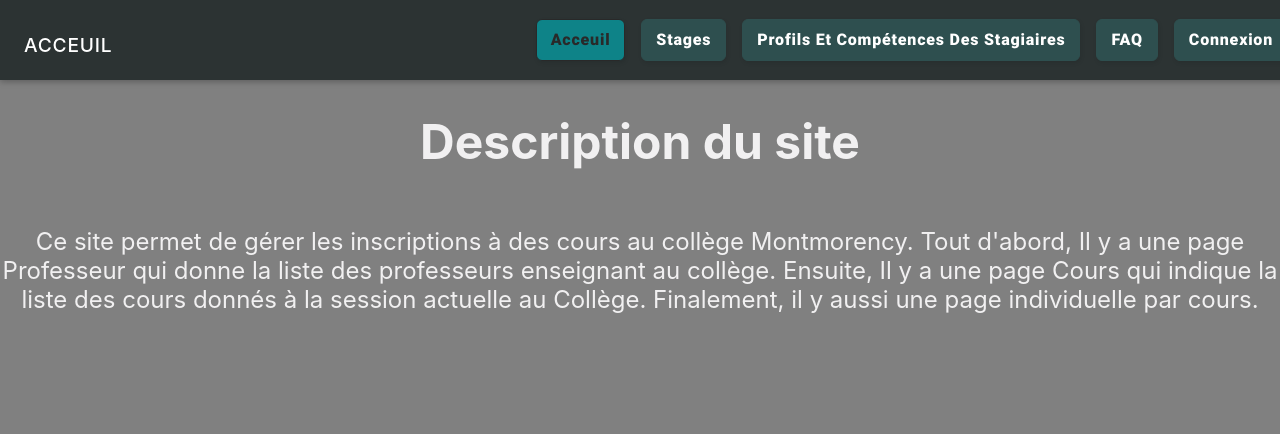
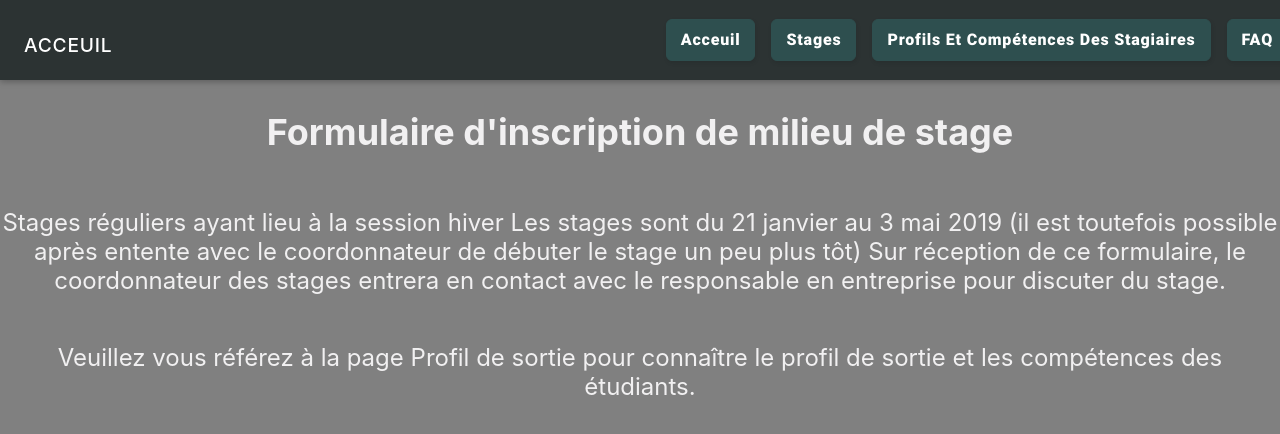
Before and after one commit to DiegoRanon/Projet, a React (Create React App) app in the folder frontend/: page /stage/directive-employeur in a window 1280 px wide. Before the commit this address led to /. Shown: the top 434 px of the page. Built offline with nearby package versions, Linux system fonts and the light colour scheme.

Commit message:
Commit petites modifications

```diff
--- a/frontend/src/components/App.js
+++ b/frontend/src/components/App.js
@@ -17,89 +17,36 @@ import { AuthContext } from "../shared/context/auth-context";
 import DirectiveEtudiant from "../shared/user/pages/DirectiveEtudiant";
 import DirectiveEmployeur from "../shared/user/pages/DirectiveEmployeur";
 
-import Connexion from "../shared/user/pages/Connexion";
+
 
 function App() {
-  const [isLoggedIn, setIsLoggedIn] = useState(false);
-  const [userId, setUserId] = useState(false);
 
-  const login = useCallback((userId) => {
-    setIsLoggedIn(true);
-    setUserId(userId);
-  }, []);
-
-  const logout = useCallback(() => {
-    setIsLoggedIn(false);
-    setUserId(null);
-  }, []);
-
-  let routes;
-
-
-
-  if(isLoggedIn) {
-    routes =  (
-      <Switch>
-        <Route path="/" exact>
-          <Acceuil />
-        </Route>
-
-        <Route path="/stage/directive-etudiant">
-          <DirectiveEtudiant />
-        </Route>
-
-
-        <Route path="/profil-competence-stagiaires" exact>
-          <ProfilEtCompetence />
-        </Route>
-        <Route path="/FAQ" exact>
-          <Faq />
-        </Route>
-
-        <Route path="/connexion" exact>
-          <Connexion />
-        </Route>
-        <Redirect to="/" />
-      </Switch>
-
-  )
-  } else {
-    routes =  (
+  return (
+      <Router>
+        <MainNavigation />
+        <main>
         <Switch>
           <Route path="/" exact>
             <Acceuil />
           </Route>
-
           <Route path="/stage/directive-etudiant">
             <DirectiveEtudiant />
           </Route>
 
+          <Route path="/stage/directive-employeur">
+            <DirectiveEmployeur />
+          </Route>
 
           <Route path="/profil-competence-stagiaires" exact>
             <ProfilEtCompetence />
           </Route>
-          <Route path="/FAQ" exact>
+          <Route path="/faq" exact>
             <Faq />
-          </Route>
-
-          <Route path="/connexion" exact>
-            <Connexion />
           </Route>
           <Redirect to="/" />
         </Switch>
-
-    )
-  }
-
-  return (
-    <AuthContext.Provider
-      value={{ isLoggedIn: isLoggedIn, userId:userId, login: login, logout: logout }}
-    >
-      <Router>
-        <MainNavigation />
-        <main>{routes}</main>
+        </main>
       </Router>
-    </AuthContext.Provider>
   );
 }
 
--- a/frontend/src/shared/Navigation/NavLinks.js
+++ b/frontend/src/shared/Navigation/NavLinks.js
@@ -1,12 +1,10 @@
 import React, { useContext } from "react";
 import { NavLink } from "react-router-dom";
 
-import { AuthContext } from "../context/auth-context";
 
 import "./NavLinks.css";
 
 function NavLinks(props) {
-  const auth = useContext(AuthContext);
   return (
     <ul className="nav-links">
       <li>
@@ -20,6 +18,12 @@ function NavLinks(props) {
           <li>
             <NavLink to="/stage/directive-etudiant">Directive Étudiant</NavLink>
           </li>
+
+          <li>
+            <NavLink to="/stage/directive-employeur">
+              Directive Employeur
+            </NavLink>
+          </li>
         </ul>
       </li>
       <li>
@@ -27,20 +31,9 @@ function NavLinks(props) {
           Profils et compétences des stagiaires
         </NavLink>
       </li>
-
       <li>
         <NavLink to="/faq">FAQ</NavLink>
       </li>
-      {!auth.isLoggedIn && (
-        <li>
-          <NavLink to="/connexion">Connexion</NavLink>
-        </li>
-      )}
-      {auth.isLoggedIn && (
-        <li>
-          <button onClick={auth.logout}>Déconnexion</button>
-        </li>
-      )}
     </ul>
   );
 }
--- a/frontend/src/shared/components/Navigation/MainHeader.css
+++ /dev/null
@@ -1,23 +0,0 @@
-.main-header {
-  width: 100%;
-  height: 4rem;
-  display: flex;
-  align-items: center;
-  position: fixed;
-  top: 0;
-  left: 0;
-  background: #ff0055;
-  box-shadow: 0 2px 6px rgba(0, 0, 0, 0.26);
-  padding: 0 1rem;
-  z-index: 5;
-}
-
-main {
-  margin-top: 5rem;
-}
-
-@media (min-width: 768px) {
-  .main-header {
-    justify-content: space-between;
-  }
-}
--- a/frontend/src/shared/components/Navigation/MainNavigation.css
+++ /dev/null
@@ -1,45 +0,0 @@
-.main-navigation__menu-btn {
-  width: 3rem;
-  height: 3rem;
-  background: transparent;
-  border: none;
-  display: flex;
-  flex-direction: column;
-  justify-content: space-around;
-  margin-right: 2rem;
-  cursor: pointer;
-}
-
-.main-navigation__menu-btn span {
-  display: block;
-  width: 3rem;
-  height: 2.5px;
-  background: white;
-}
-
-.main-navigation__title {
-  color: white;
-}
-
-.main-navigation__title a {
-  text-decoration: none;
-  color: white;
-}
-
-.main-navigation__header-nav {
-  display: none;
-}
-
-.main-navigation__drawer-nav {
-  height: 100%;
-}
-
-@media (min-width: 768px) {
-  .main-navigation__menu-btn {
-    display: none;
-  }
-
-  .main-navigation__header-nav {
-    display: block;
-  }
-}
--- a/frontend/src/shared/components/Navigation/NavLinks.css
+++ /dev/null
@@ -1,76 +0,0 @@
-.nav-links {
-  list-style: none;
-  margin: 0;
-  padding: 0;
-  width: 100%;
-  height: 100%;
-  display: flex;
-  flex-direction: column;
-  justify-content: center;
-  align-items: center;
-}
-
-.nav-links li {
-  margin: 1rem;
-}
-
-.nav-links a {
-  border: 1px solid transparent;
-  color: #292929;
-  text-decoration: none;
-  padding: 0.5rem;
-}
-
-.nav-links a:hover,
-.nav-links a:active,
-.nav-links a.active {
-  background: #f8df00;
-  border-color: #292929;
-  color: #292929;
-}
-
-.nav-links button {
-  cursor: pointer;
-  border: 1px solid #292929;
-  color: #292929;
-  background: transparent;
-  padding: 0.5rem;
-  font: inherit;
-}
-
-.nav-links button:focus {
-  outline: none;
-}
-
-.nav-links button:hover,
-.nav-links button:active {
-  background: #292929;
-  color: white;
-}
-
-@media (min-width: 768px) {
-  .nav-links {
-    flex-direction: row;
-  }
-
-  .nav-links li {
-    margin: 0 0.5rem;
-  }
-
-  .nav-links a {
-    color: white;
-    text-decoration: none;
-  }
-
-  .nav-links button {
-    border: 1px solid white;
-    color: white;
-    background: transparent;
-  }
-
-  .nav-links button:hover,
-  .nav-links button:active {
-    background: #f8df00;
-    color: #292929;
-  }
-}
--- a/frontend/src/shared/user/pages/DirectiveEmployeur.js
+++ b/frontend/src/shared/user/pages/DirectiveEmployeur.js
@@ -1,7 +1,7 @@
 import React from "react";
 import ReactDOM from "react-dom";
 
-function DirectiveEtudiant() {
+function DirectiveEmpoyeur() {
   return (
     <div className="App">
       <header className="App-header">
@@ -24,4 +24,4 @@ function DirectiveEtudiant() {
   );
 }
 
-export default DirectiveEtudiant;
+export default DirectiveEmpoyeur;
```
Also changed, not shown: frontend/src/shared/components/Navigation/MainHeader.js (deleted, +0 -9 lines), frontend/src/shared/components/Navigation/MainNavigation.js (deleted, +0 -50 lines), frontend/src/shared/components/Navigation/NavLinks.js (deleted, +0 -41 lines), frontend/src/shared/components/Navigation/SideDrawer.css (deleted, +0 -10 lines), frontend/src/shared/components/Navigation/SideDrawer.js (deleted, +0 -23 lines).
